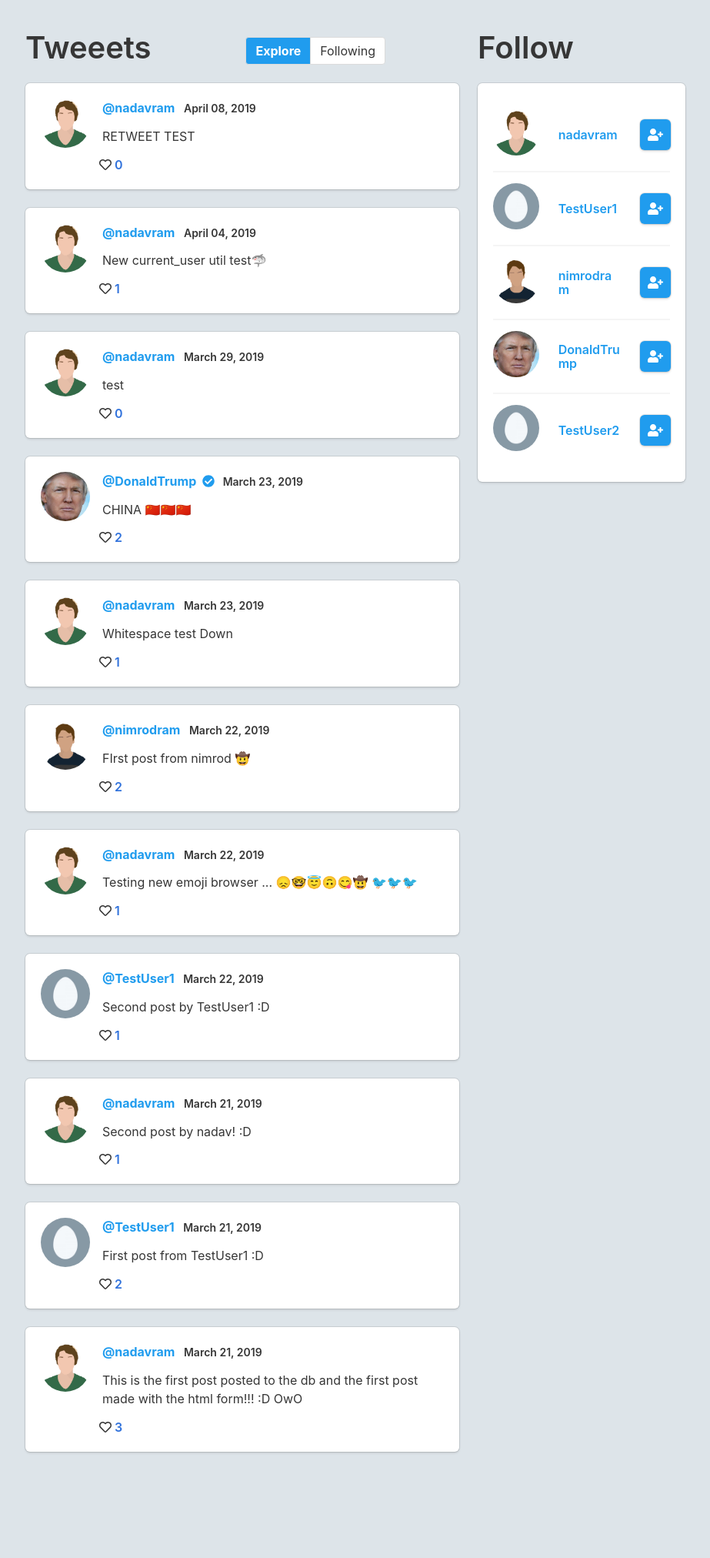
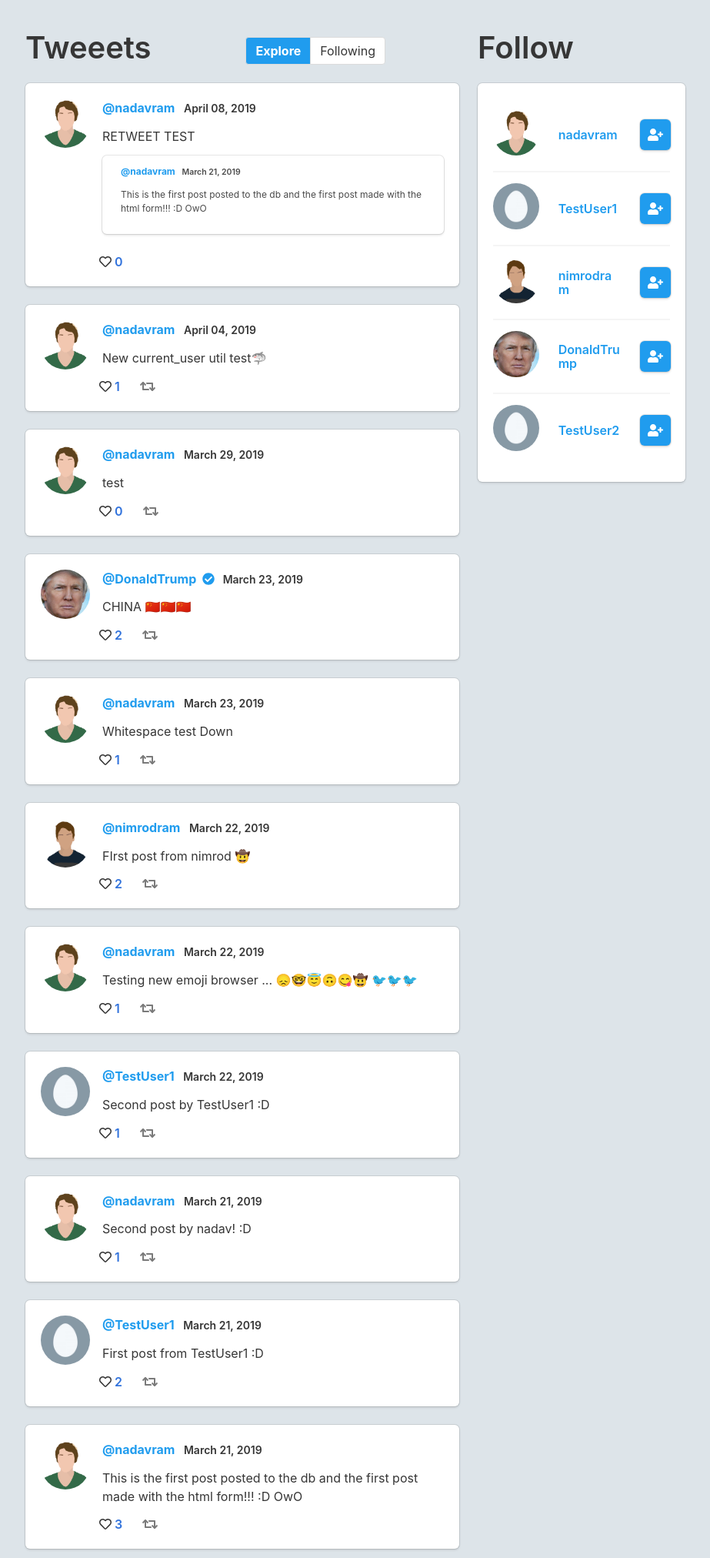
Before and after one commit to xchsp/flask-tweeeter, a Flask app: page / in a window 1280 px wide. Shown: the part 53-2077 px from the top of the page at 77% size, without its empty margins (325-1248 px from the left). Before the commit the page ends 1941 px from the top, so only its background shows below. Run offline with Flask 2, Linux system fonts and the light colour scheme; data comes from the database, SQL or seed files in the repository; both versions use the stored data as it was after the commit; some libraries are stand-ins or nearby versions.

Commit message:
Retweets added :D

```diff
--- a/flaskapp/app.py
+++ b/flaskapp/app.py
@@ -46,7 +46,7 @@ class User(db.Model):
     email = db.Column(db.String(120), unique=True, nullable=False)
     image_file = db.Column(db.String(20), default='default.jpg')
     password = db.Column(db.String(64), nullable=False)
-    verified = db.Column(db.Integer(), default=0, nullable=False)
+    verified = db.Column(db.Integer, default=0, nullable=True)
     posts = db.relationship('Post', backref='author', lazy=True)
     likes = db.relationship('Post', secondary=likes,
                             backref=db.backref('likes', lazy='dynamic'), lazy='dynamic')
@@ -67,6 +67,7 @@ class Post(db.Model):
                             default=datetime.utcnow)
     content = db.Column(db.Text, nullable=False)
     user_id = db.Column(db.Integer, db.ForeignKey('user.id'), nullable=False)
+    retweet = db.Column(db.Integer, default=None, nullable=True, unique=False)
 
     # Defines how a post object will be printed in the shell
     def __repr__(self):
@@ -131,7 +132,7 @@ def home_following():
         if current_user() in follow_suggestions:  # If the current user is in the user's follow suggestions
             follow_suggestions.remove(current_user())
 
-    return render_template('home.html', posts=posts, user=current_user(), Post_model=Post, likes=likes, follow_suggestions=follow_suggestions)
+    return render_template('home.html', posts=posts, user=current_user(), Post_model=Post, likes=likes, follow_suggestions=follow_suggestions, User=User)
 
 
 # Single post route
@@ -347,6 +348,7 @@ def search():
         return render_template('results.html', posts=posts)
 
 
+# Follow route
 @app.route('/follow/<id>')
 @is_logged_in
 def follow(id):
@@ -372,6 +374,7 @@ def follow(id):
         return redirect(url_for('home'))
 
 
+# Unfollow route
 @app.route('/unfollow/<id>')
 @is_logged_in
 def unfollow(id):
@@ -396,5 +399,32 @@ def unfollow(id):
         return redirect(url_for('home'))
 
 
+# Retweet route
+@app.route('/retweet/<id>')
+@is_logged_in
+def retweet(id):
+    re_post = Post.query.filter_by(id=id).first()
+
+    if re_post.retweet != None:
+        flash("You can't retweet a retweeted tweet :(", 'danger')
+        return redirect(url_for('home'))
+
+    if Post.query.filter_by(user_id=current_user().id).filter_by(retweet=id).all():
+        rm_post = Post.query.filter_by(
+            user_id=current_user().id).filter_by(retweet=id).first()
+        db.session.delete(rm_post)
+        db.session.commit()
+
+        flash('Unretweeted successfully', 'warning')
+        return redirect(url_for('home'))
+
+    post = Post(content='', user_id=current_user().id, retweet=id)
+    db.session.add(post)
+    db.session.commit()
+
+    flash('Retweeted successfully', 'success')
+    return redirect(url_for('home'))
+
+
 if __name__ == '__main__':
     app.run(debug=True)
--- a/flaskapp/templates/includes/_post.html
+++ b/flaskapp/templates/includes/_post.html
@@ -18,10 +18,36 @@
                             class="has-text-weight-semibold">&nbsp;&nbsp;{{post.date_posted.strftime('%B %d, %Y')}}</small>
                         <br>
                         <p style="margin-bottom: .8rem;">{{post.content}}</p>
+
+
+                        <!-- retweet logic -->
+                        {% if post.retweet != None  %}
+                        {% set retweet = Post_model.query.filter_by(id=post.retweet).first() %}
+                        <!-- retweet box -->
+                        <div class="box" style="padding: 0.75rem 1.5rem;">
+                            <div class="content is-small">
+                                <p>
+                                    <strong
+                                        class="has-text-info">@{{retweet.author.username}}{% if post.author.verified %}
+                                        &nbsp;<i class="fas fa-check-circle"></i>
+                                        {% endif %}</strong>
+                                    <small
+                                        class="has-text-weight-semibold">&nbsp;&nbsp;{{retweet.date_posted.strftime('%B %d, %Y')}}</small>
+                                    <br>
+                                    <p style="margin-bottom: .8rem;">{{retweet.content}}</p>
+                                </p>
+                            </div>
+                        </div>
+                        <!-- retweet box end -->
+                        {% endif %}
+
+
                     </p>
                 </div>
+
                 <div class="level-left">
-                    <a class="level-item has-text-weight-semibold" href="/like/{{post.id}}">
+
+                    <a class="level-item has-text-weight-semibold" href="/like/{{post.id}}" style="margin-right: 2rem;">
                         <!--  if username found in session (user is logged in) -->
                         {% if user != None %}
                         <!-- if user has liked post make heart red and full -->
@@ -39,7 +65,28 @@
                                 class="far fa-heart"></i>&nbsp;&nbsp;</span>{{post.likes.all()|length}}
                         {% endif %}
                     </a>
+
+
+                    {% if post.retweet == None %}
+                    <a class="level-item has-text-weight-semibold" href="/retweet/{{post.id}}">
+                        <!--  if username found in session (user is logged in) -->
+                        {% if user != None %}
+                        <!-- if user has retweeted post make icon green -->
+                        {% if Post_model.query.filter_by(user_id=user.id).filter_by(retweet=post.id).first() %}
+                        <span class="icon is-small has-text-primary"><i class="fas fa-retweet"></i>&nbsp;&nbsp;</span>
+                        <!-- if user hasnt retweeted post make icon grey -->
+                        {% else %}
+                        <span class="icon is-small has-text-grey"><i class="fas fa-retweet"></i>&nbsp;&nbsp;</span>
+                        {% endif %}
+                        <!-- if user is not logged in make icon grey -->
+                        {% else %}
+                        <span class="icon is-small has-text-grey"><i class="fas fa-retweet"></i>&nbsp;&nbsp;</span>
+                        {% endif %}
+                    </a>
+                    {% endif %}
+
                 </div>
+
             </div>
         </article>
     </a>
```
Also changed, not shown: flaskapp/migrations/versions/39a269871fbc_.py (deleted, +0 -39 lines), flaskapp/database.sqlite3.
